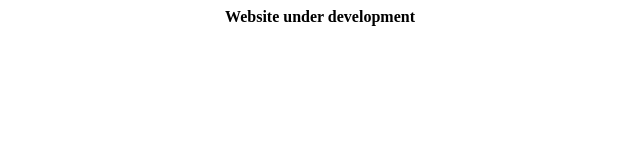
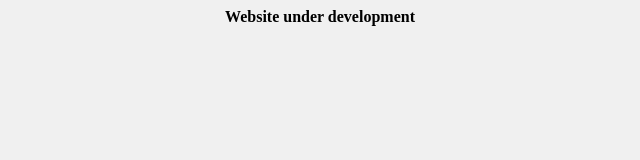
Before and after one commit to Enderqura/enderqura.github.io, a plain HTML site: page index.html in a window 1280 px wide. Shown: the whole page, without its empty margins (320-960 px from the left). Drawn offline with Linux system fonts and the light colour scheme.

Commit message:
Update index.html

```diff
--- a/index.html
+++ b/index.html
@@ -1,3 +1,3 @@
-<html>
+<html style="background-color: #F0F0F0">
 <center><strong>Website under development</strong></center>
 </html>
```
